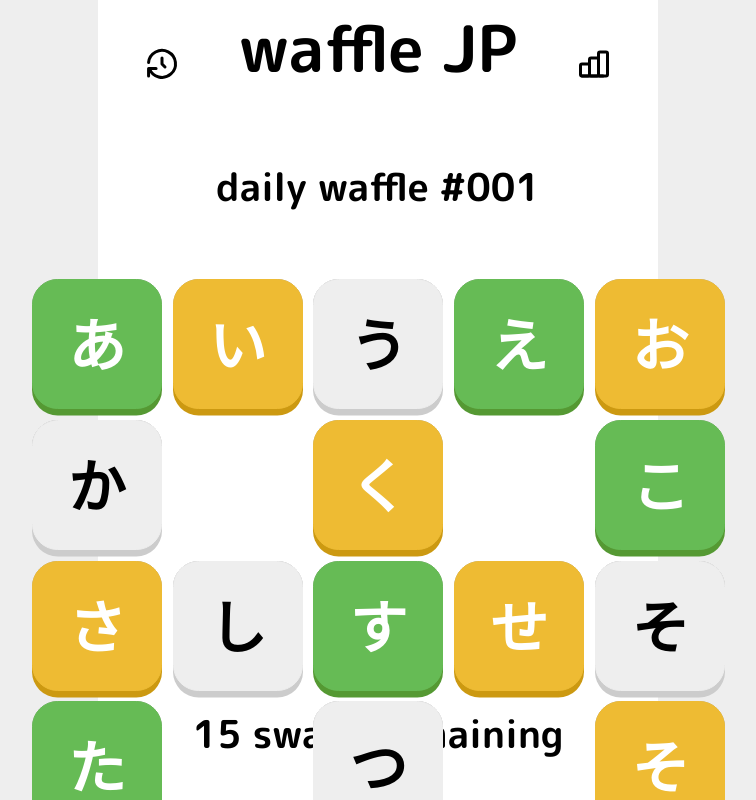
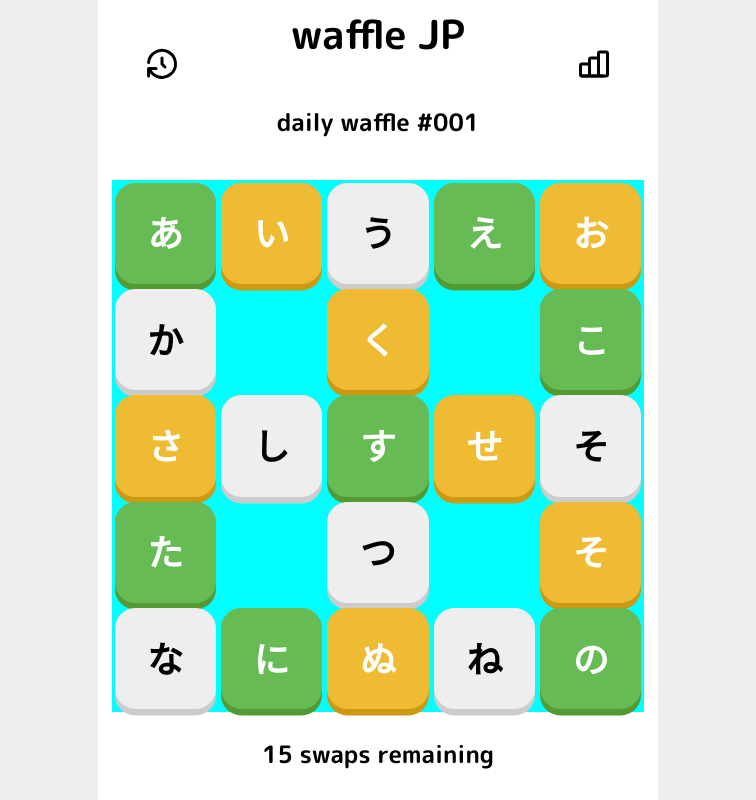
Before and after one commit to tour2st/waffle-jp, a Vue app: page / in a window 1280 px wide. Shown: the top 800 px of the page, without its empty margins (262-1018 px from the left). Built offline with nearby package versions, Linux system fonts and the light colour scheme.

Commit message:
[fixed] change css of App.vue that panels and frame size change depending on container size

```diff
--- a/src/App.vue
+++ b/src/App.vue
@@ -490,7 +490,7 @@
 
 <template>
   <!--googlefont読み込み-->
-    <head>
+  <head>
       <link rel="preconnect" href="https://fonts.googleapis.com">
       <link rel="preconnect" href="https://fonts.gstatic.com" crossorigin>
       <link href="https://fonts.googleapis.com/css2?family=M+PLUS+Rounded+1c:wght@700&family=Onest:wght@900&display=swap" rel="stylesheet">
@@ -547,25 +547,26 @@
   position: absolute;
   top: 0;
 
-  width: min(70vw, 70vh);
-  height: min(90vw, 100vh);
+  width: min(100vw, 70vh);
+  height: 100%;
 
   background-color: white;
 }
 .title {
-  font-size: 5vw;
+  font-size: 5vh;
 }
 .problemID {
-  margin: 5vw;
-  font-size: 3vw;
+  margin: 5vh;
+  font-size: 3vh;
 }
 .swap-remain-counter {
-  margin: 3vw;
-  font-size: 3vw;
+  margin: 3vh;
+  font-size: 3vh;
 }
 .game-board {
   position: relative;
-  width: 54.1vw;
-  height: 54.6vw;
+  width: 95%;
+  aspect-ratio: 1;
+  background-color:aqua;
 }
 </style>
--- a/src/components/1-frame.vue
+++ b/src/components/1-frame.vue
@@ -10,7 +10,7 @@
 </script>
 
 <template>
-  <span class="one_frame" :style="{top:position.y*11+'vw', left:position.x*11+'vw'}">
+  <span class="one_frame" :style="{top:position.y*20+'%', left:position.x*20+'%'}">
   </span>
 </template>
 
@@ -18,15 +18,14 @@
 .one_frame {
     position: absolute;
     user-select: none;
-    width: 100px;
-    height: 100px;
+    /*パネルサイズ*/
+    width: 19%;
+    height:19%;
+    margin:0.5%;
 
-    /*パネルサイズ*/
-    width: 10vw;
-    height: 10vw;
-
+    box-sizing: border-box;
     border-style: solid;
-    border-radius: 2vw;
+    border-radius: 20%;
     border-width: 0.1vw;
     border-color: #aaa;
 }
--- a/src/components/panel.vue
+++ b/src/components/panel.vue
@@ -26,7 +26,7 @@
 </script>
 
 <template>
-  <span class="panel" :class="[status, {'selecting': isselect}]" :style="{top:position.y*11+'vw', left:position.x*11+'vw'}">
+  <span class="panel" :class="[status, {'selecting': isselect}]" :style="{top:position.y*20+'%', left:position.x*20+'%'}">
     <p class="letter">{{ letter }}</p>
   </span>
 </template>
@@ -35,22 +35,24 @@
 /*パネルの基礎デザイン*/
 .panel {
   /*パネルサイズ*/
-  width: 10vw;
-  height: 10vw;
+  width: 19%;
+  height:19%;
+  margin:0.5%;
+
+  border-radius: 20%;
+  border-style: solid;
+  border-width: 0.1vw;
+  box-sizing: border-box;
 
   /*文字サイズ*/
   font-family: sans-serif;
   font-weight: 700;
-  font-size: max(4.5vw,min(30px,10vw));
+  font-size: max(4.5vh,30px);
 
   /*座標*/
   position: absolute;
   top:0px;
   left:0px;
-
-  border-radius: 2vw;
-  border-style: solid;
-  border-width: 0.1vw;
 
   pointer-events: none;
 }
```
